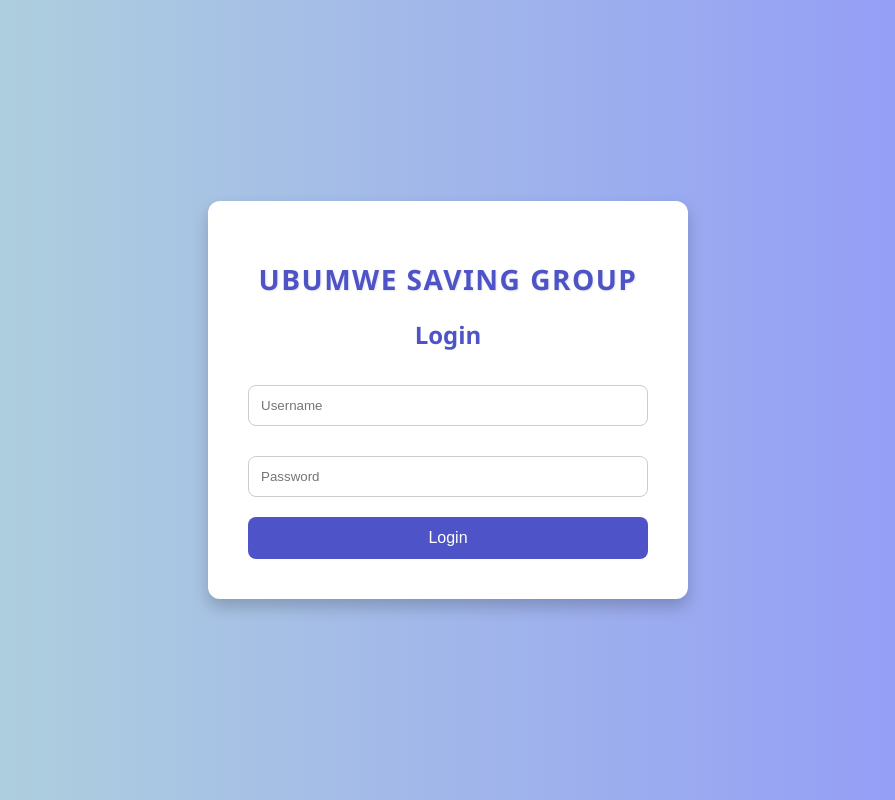
After one commit to OrigeneT/savings-group-management-system, a Flask app: page /login in a window 1280 px wide. The commit adds this page. Shown: the whole page, without its empty margins (192-1087 px from the left). Run offline with Flask 3, Linux system fonts and the light colour scheme; parts of the project's set-up code (start-up, migrations or seed data) failed here and were passed over.

Commit message:
After adding the login page

```diff
--- a/savings_group/app.py
+++ b/savings_group/app.py
@@ -1,8 +1,9 @@
 import os
 from http.cookiejar import month
+from datetime import timedelta
 
-from flask import Flask, render_template, redirect, url_for, flash
-from models import db, Member, Contribution
+from flask import Flask, render_template, redirect, url_for, flash, session, request
+from models import db, Member, Contribution, User
 from forms import RegistrationForm, ContributionForm
 from data import get_total_members, get_total_accounts, get_list_of_contributions, get_total_contributions,get_list_of_members, get_recent_contributions
 
@@ -11,11 +12,42 @@ app = Flask(__name__)
 app.config['SQLALCHEMY_DATABASE_URI'] = 'sqlite:///savings_group.db'
 app.config['SQLALCHEMY_TRACK_MODIFICATIONS'] = False
 app.config['SECRET_KEY'] = os.getenv('SECRET_KEY', 'fallback_secret_key')
+app.permanent_session_lifetime = timedelta(minutes=3)
 db.init_app(app)
+
+from functools import wraps
+
+def login_required(f):
+    @wraps(f)
+    def decorated_function(*args, **kwargs):
+        if 'user_id' not in session:
+            return redirect(url_for('login'))
+        return f(*args, **kwargs)
+    return decorated_function
+
+
+
+@app.route('/login', methods=['GET', 'POST'])
+def login():
+    if request.method == 'POST':
+        username = request.form['username']
+        password = request.form['password']
+        user = User.query.filter_by(username=username).first()
+
+        if user and user.check_password(password):
+            session.permanent = True  # this enables the timeout
+            session['user_id'] = user.id
+            session['username'] = user.username
+            return redirect(url_for('home'))
+            # return redirect(url_for('dashboard'))  # or any protected route
+        else:
+            flash("Invalid username or password")
+    return render_template('login.html')
 
 
 @app.route('/')
 @app.route('/home')
+@login_required
 def home():
     metrics = {
         "total_members": get_total_members(),
@@ -29,6 +61,7 @@ def home():
 
 
 @app.route('/register', methods=['GET', 'POST'])
+@login_required
 def register():
     form = RegistrationForm()
     if form.validate_on_submit():
@@ -54,6 +87,7 @@ def register():
 
 
 @app.route('/contribute', methods=['GET', 'POST'])
+@login_required
 def contribute():
     form = ContributionForm()
 
@@ -146,6 +180,25 @@ def contribute():
 
 
 
+@app.route('/update_contributions', methods=['GET', 'POST'])
+@login_required
+def update_contributions():
+
+
+
+    return render_template('update_contributions.html')
+
+
+
+
+
+
+@app.route('/logout')
+def logout():
+    session.clear()
+    return redirect(url_for('login'))
+
+
 if __name__ == '__main__':
     with app.app_context():
         db.create_all()
--- a/savings_group/static/css/style.css
+++ b/savings_group/static/css/style.css
@@ -97,3 +97,72 @@ p.copyright {
         font-size: 0.8em;
     }
 }
+
+.login-body {
+  margin: 0;
+  padding: 0;
+  font-family: 'Segoe UI', Tahoma, Geneva, Verdana, sans-serif;
+  background: linear-gradient(to right, #B3D9D9, #8f94fb);
+  height: 100vh;
+  display: flex;
+  justify-content: center;
+  align-items: center;
+}
+
+.login-container {
+  background-color: white;
+  padding: 40px;
+  border-radius: 12px;
+  box-shadow: 0 8px 16px rgba(0,0,0,0.2);
+  width: 100%;
+  max-width: 400px;
+}
+
+.login-container h2 {
+  text-align: center;
+  margin-bottom: 24px;
+  color: #4e54c8;
+}
+
+input[type="text"],
+input[type="password"] {
+  width: 100%;
+  padding: 12px;
+  margin: 10px 0 20px 0;
+  border: 1px solid #ccc;
+  border-radius: 8px;
+  box-sizing: border-box;
+}
+
+.login-button {
+  width: 100%;
+  padding: 12px;
+  background-color: #4e54c8;
+  color: white;
+  border: none;
+  border-radius: 8px;
+  font-size: 16px;
+  cursor: pointer;
+  transition: background-color 0.3s ease;
+}
+
+button:hover {
+  background-color: #3d42aa;
+}
+
+.message {
+  text-align: center;
+  color: red;
+}
+
+.brand-title {
+  text-align: center;
+  font-size: 28px;
+  font-weight: bold;
+  color: #4e54c8;
+  margin-bottom: 10px;
+  font-family: 'Segoe UI', Tahoma, Geneva, Verdana, sans-serif;
+  text-transform: uppercase;
+  letter-spacing: 1.5px;
+  text-shadow: 1px 1px 2px rgba(0, 0, 0, 0.1);
+}
--- a/savings_group/templates/custom_layout.html
+++ b/savings_group/templates/custom_layout.html
@@ -30,10 +30,10 @@
                     <a href="{{ url_for('home') }}" class="list-group-item list-group-item-action">Dashboard</a>
                     <a href="{{ url_for('register') }}" class="list-group-item list-group-item-action">Member Registration</a>
                     <a href="{{ url_for('contribute') }}" class="list-group-item list-group-item-action">New Contributions</a>
-        <!--            <a href="#" class="list-group-item list-group-item-action">Update Contributions</a>-->
+                    <a href="{{ url_for('update_contributions') }}" class="list-group-item list-group-item-action">Update Contributions</a>
         <!--            <a href="#" class="list-group-item list-group-item-action">Loan Provision</a>-->
         <!--            <a href="#" class="list-group-item list-group-item-action">Loan Payment</a>-->
-        <!--            <a href="#" class="list-group-item list-group-item-action">Logout</a>-->
+                    <a href="{{ url_for('logout') }}" class="list-group-item list-group-item-action">Logout</a>
                 </div>
             </div>
 
--- /dev/null
+++ b/savings_group/templates/login.html
@@ -0,0 +1,24 @@
+<!DOCTYPE html>
+<html lang="en">
+<head>
+  <meta charset="UTF-8">
+  <title>Login</title>
+  <link rel="stylesheet" href="{{ url_for('static', filename='css/style.css') }}">
+</head>
+<body class="login-body">
+  <div class="login-container">
+    <h1 class="brand-title">Ubumwe Saving Group</h1>
+    <h2>Login</h2>
+    {% with messages = get_flashed_messages() %}
+      {% if messages %}
+        <div class="message">{{ messages[0] }}</div>
+      {% endif %}
+    {% endwith %}
+    <form method="post">
+      <input type="text" name="username" placeholder="Username" required>
+      <input type="password" name="password" placeholder="Password" required>
+      <button class="login-button" type="submit">Login</button>
+    </form>
+  </div>
+</body>
+</html>
```
Also changed, not shown: savings_group/models.py (+14 -0 lines), savings_group/instance/savings_group.db, savings_group/templates/update_contributions.html (added).
